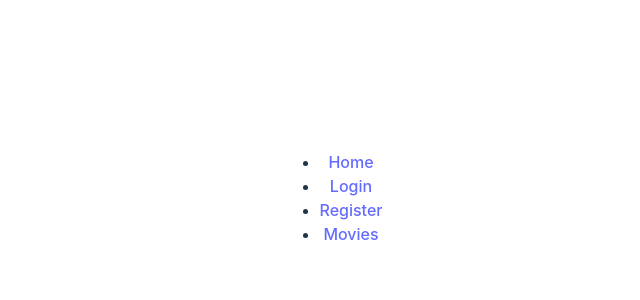
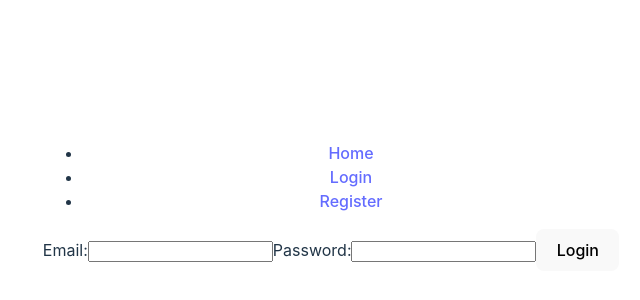
Before and after one commit to markopersonally/movie-app, a React (Vite) app: page /login in a window 1280 px wide. Shown: the part 202-502 px from the top of the page, without its empty margins (309-949 px from the left). Built offline with nearby package versions, Linux system fonts and the light colour scheme; no server answers.

Commit message:
feautre/login

```diff
--- a/src/App.tsx
+++ b/src/App.tsx
@@ -3,15 +3,21 @@ import "./App.css";
 import { Header } from "./components/Header";
 import { Movies } from "./pages/Movies";
 import { Home } from "./pages/Home";
+import { Login } from "./pages/Login";
+import { AuthProvider } from "./contexts/authContext/authContext";
 
 export default function App() {
   return (
     <>
+      <AuthProvider>
       <Header />
-      <Routes>
-        <Route path="/" element={<Home />} />
-        <Route path="/movies" element={<Movies />} />
-      </Routes>
+        <Routes>
+          <Route path="/" element={<Home />} />
+          <Route path="/login" element={<Login />} />
+          <Route path="/register" element={<p>register</p>} />
+          <Route path="/movies" element={<Movies />} />
+        </Routes>
+      </AuthProvider>
     </>
   );
 }
--- a/src/components/Header.tsx
+++ b/src/components/Header.tsx
@@ -1,6 +1,10 @@
 import { Link } from "react-router-dom";
+import { useAuth } from "../contexts/authContext/authContext";
+import { doSignOut } from "../firebase/auth";
 
 export function Header() {
+  const { userLoggedIn } = useAuth();
+
   return (
     <header>
       <nav>
@@ -8,15 +12,25 @@ export function Header() {
           <li>
             <Link to="/">Home</Link>
           </li>
+          {userLoggedIn ? (
+            <>
+              <li>
+                <Link to="/movies">Movies</Link>
+              </li>
+              <li>
+                <button onClick={doSignOut}>Logout</button>
+              </li>
+            </>
+          ) : (
+            <>
               <li>
                 <Link to="/login">Login</Link>
               </li>
               <li>
                 <Link to="/register">Register</Link>
               </li>
-          <li>
-            <Link to="/movies">Movies</Link>
-          </li>
+            </>
+          )}
         </ul>
       </nav>
     </header>
--- /dev/null
+++ b/src/pages/Login.tsx
@@ -0,0 +1,78 @@
+import { ChangeEvent, FormEvent, useState, useEffect } from "react";
+import { doSignInWithEmailAndPassword } from "../firebase/auth";
+import { useAuth } from "../contexts/authContext/authContext";
+import { useNavigate } from "react-router-dom";
+
+interface LoginDetails {
+  email: string;
+  password: string;
+}
+
+export function Login() {
+  const { userLoggedIn } = useAuth();
+
+  const [loginDetails, setLoginDetails] = useState<LoginDetails>({
+    email: "",
+    password: "",
+  });
+  const [isSigningIn, setIsSigningIn] = useState<boolean>(false);
+
+  const navigate = useNavigate();
+
+  useEffect(() => {
+    if (userLoggedIn) {
+      navigate("/movies");
+    }
+  }, [userLoggedIn, navigate]);
+
+  const changeHandler = (e: ChangeEvent<HTMLInputElement>) => {
+    const { name, value } = e.target;
+    setLoginDetails((prevDetails) => ({ ...prevDetails, [name]: value }));
+  };
+
+  const submitHandler = async (e: FormEvent<HTMLFormElement>) => {
+    e.preventDefault();
+
+    if (!isSigningIn) {
+      setIsSigningIn(true);
+      try {
+        await doSignInWithEmailAndPassword(
+          loginDetails.email,
+          loginDetails.password
+        );
+      } catch (error) {
+        console.error("Login failed:", error);
+      } finally {
+        setIsSigningIn(false);
+      }
+    }
+  };
+
+  return (
+    <form onSubmit={submitHandler}>
+      <label>
+        Email:
+        <input
+          type="email"
+          name="email"
+          value={loginDetails.email}
+          onChange={changeHandler}
+          required
+        />
+      </label>
+      <label>
+        Password:
+        <input
+          type="password"
+          name="password"
+          value={loginDetails.password}
+          onChange={changeHandler}
+          required
+        />
+      </label>
+      <button type="submit" disabled={isSigningIn}>
+        {isSigningIn ? "Signing In..." : "Login"}
+      </button>
+    </form>
+  );
+}
```
Lines whose indentation alone changed are shown as unchanged.
